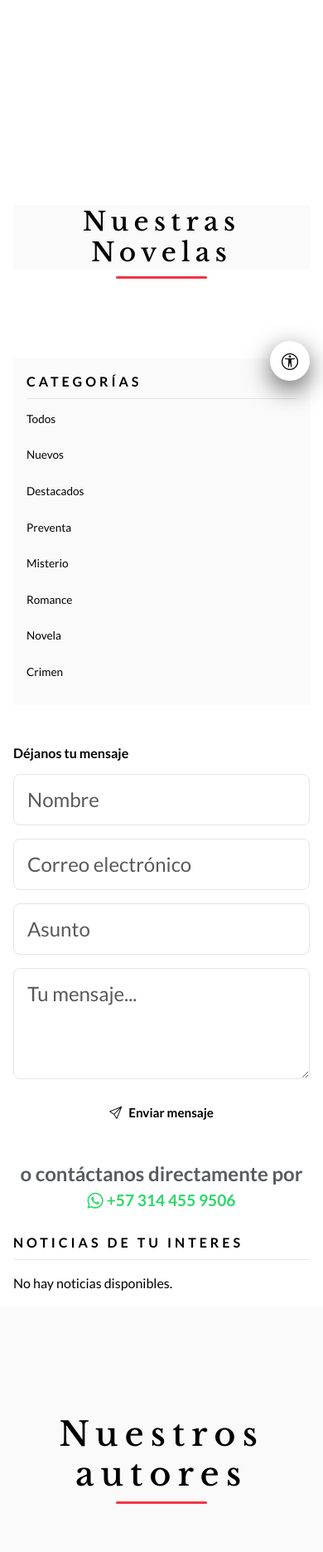
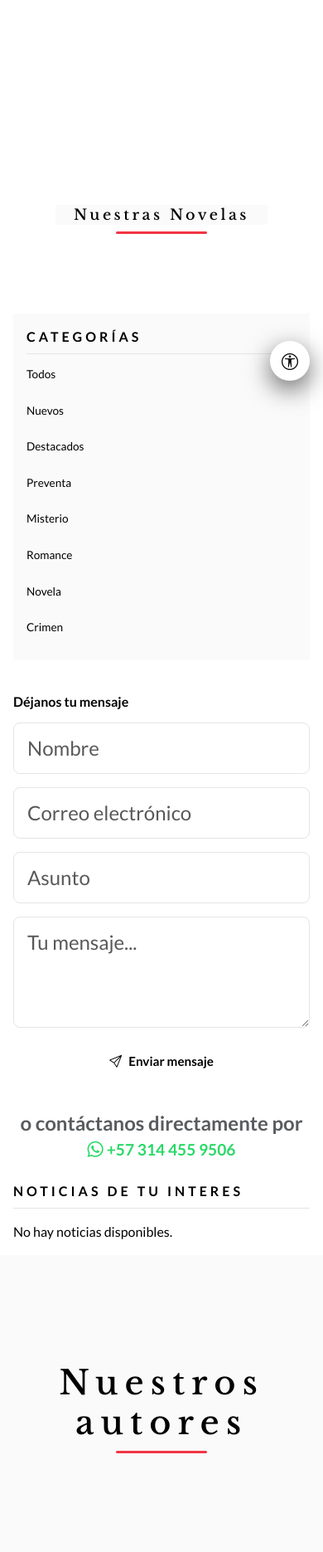
Before and after one commit to albert-amado/Bajo-el-volc-n-ediciones-Django, a Django app: template home/templates/home/index.html in a window 390 px wide. Shown: the part 369-2240 px from the top of the page at 83% size. Run offline with Django 5.2, Linux system fonts and the light colour scheme; the template is opened without the code that fills it, so the values that code supplies are empty; some web fonts are replaced.

Commit message:
fix: responsive en libros

```diff
--- a/catalogo/static/catalogo/css/librosseccion.css
+++ b/catalogo/static/catalogo/css/librosseccion.css
@@ -67,17 +67,6 @@
   }
 }
 
-@media (max-width: 639px) {
-  .libros-seccion__titulo {
-    font-size: 1.8rem;
-  }
-  .libros-layout {
-    gap: 1.25rem;
-  }
-  .libros-sidebar-right {
-    margin-top: 0.5rem;
-  }
-}
 
 @media (max-width: 576px) {
   .bev-section-line {
@@ -91,13 +80,17 @@
     letter-spacing: 0.2em;
   }
   .libros-seccion__titulo {
-    font-size: clamp(1.6rem, 8vw, 2rem);
-  }
+      font-size: clamp(1.1rem, 0.1vw, 0.1rem);
+      gap: 0.5rem;
+    }
+}
+
+
   .bev-section-line {
     width: 110px;
     margin-bottom: 1.75rem;
   }
-}
+
 .mb-5 {
     margin-bottom: 6rem !important;
 }
```
